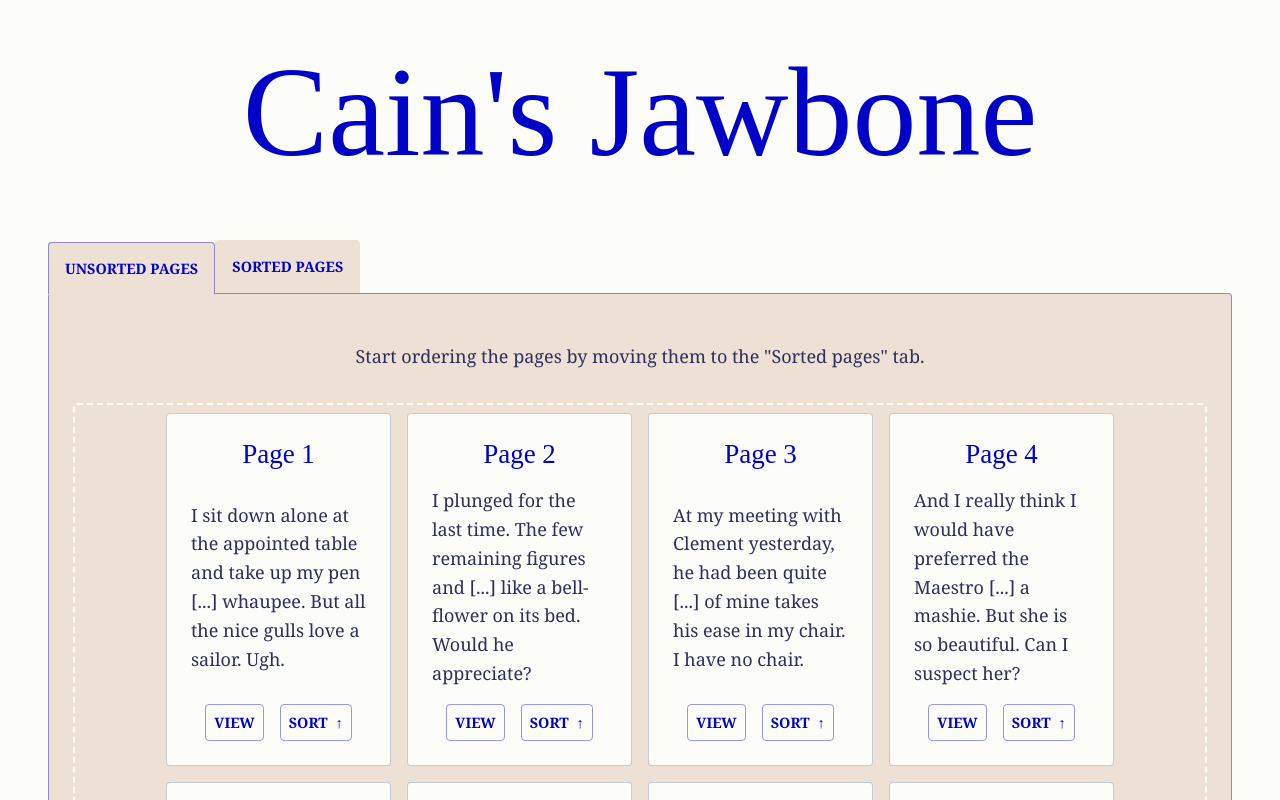
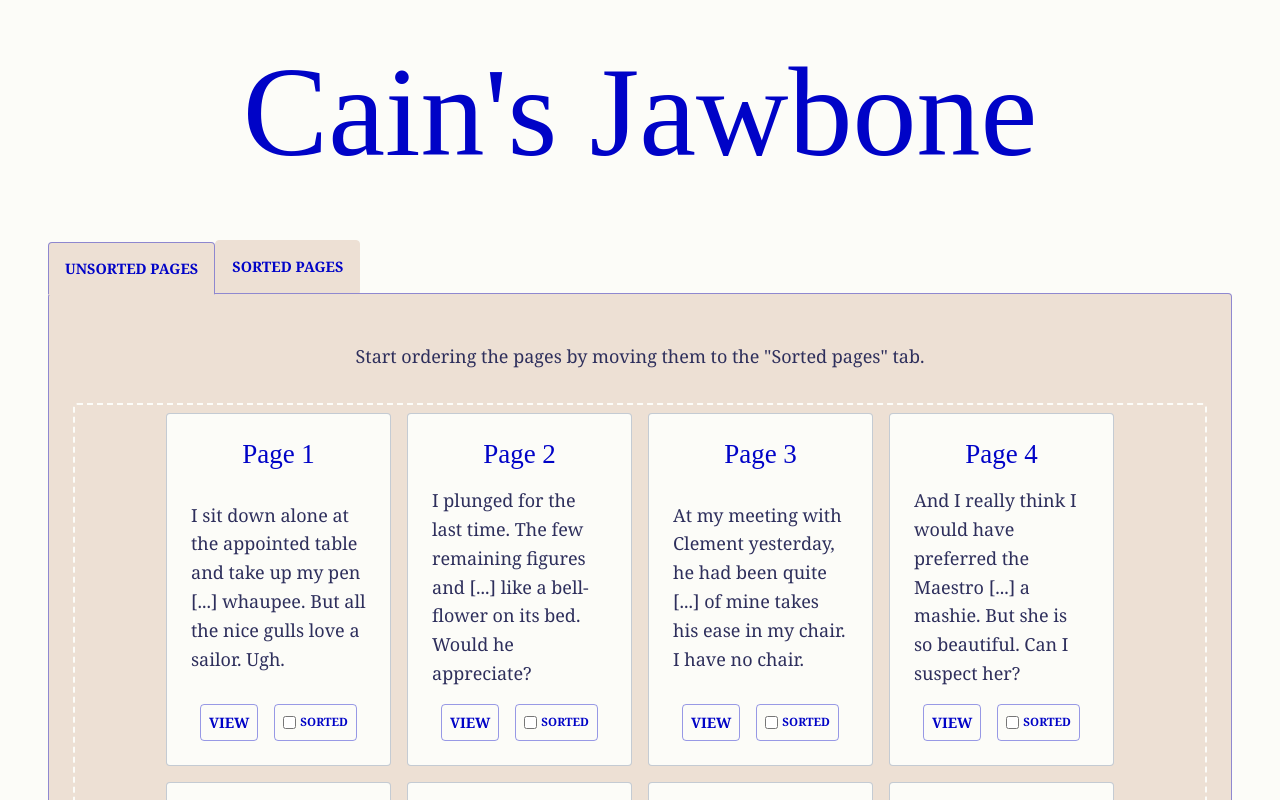
Before and after one commit to hgcl/cains-jawbone, a Vue app: page /book in a window 1280 px wide. Shown: the top 800 px of the page. Built offline with nearby package versions, Linux system fonts and the light colour scheme; a web font is replaced by a local one.

Commit message:
feat: replace "Sort" and "Remove" buttons with a "Sorted" checkbox

```diff
--- a/src/components/Card/Card.vue
+++ b/src/components/Card/Card.vue
@@ -12,8 +12,7 @@
   page: BookPage
 }>()
 const emit = defineEmits<{
-  (e: 'clickSendToSort', event: MouseEvent): void
-  (e: 'clickSendToUnsorted', event: MouseEvent): void
+  (e: 'toggleSorted', value: boolean): void
   (e: 'clickMoveLeft', event: MouseEvent): void
   (e: 'clickMoveRight', event: MouseEvent): void
   (e: 'clickOpenDialog', event: MouseEvent): void
@@ -46,18 +45,15 @@
       <Button @click="(e) => emit('clickOpenDialog', e)"
         >View<span class="visually-hidden"> page {{ page.id }}</span></Button
       >
-      <Button
-        class="card__button_sort"
-        v-if="page.list === 1"
-        @click="(e) => emit('clickSendToSort', e)"
-        >Sort<span aria-hidden="true"> &uarr;</span></Button
-      >
-      <Button
-        class="card__button_remove"
-        v-if="page.list === 2"
-        @click="(e) => emit('clickSendToUnsorted', e)"
-        >Remove<span aria-hidden="true"> &darr;</span></Button
-      >
+      <div class="card__checkbox">
+        <input
+          type="checkbox"
+          :id="`sorted${page.id}`"
+          :name="`sorted${page.id}`"
+          :checked="page.list === 2"
+          @change="emit('toggleSorted', ($event.target as HTMLInputElement).checked)"
+        /><label :for="`sorted${page.id}`">Sorted</label>
+      </div>
     </div>
   </article>
 </template>
@@ -108,11 +104,27 @@
   margin-right: calc(-1 * var(--padding-s));
 }
 
-/* View and sort/remove buttons */
+/* View and sort/view buttons */
 .card__buttons {
   display: flex;
   gap: var(--gap-m);
   justify-content: center;
+}
+.card__checkbox {
+  /* Reset styles */
+  /* Custom styles -- similar to <Button> */
+  display: flex;
+  gap: var(--gap-xs);
+  border: 1px solid var(--color-accent-subtle);
+  border-radius: var(--border-radius);
+  padding: var(--padding-xs);
+}
+.card__checkbox,
+.card__checkbox > * {
+  cursor: pointer;
+  font-size: var(--font-size-body-s);
+  font-weight: bold;
+  text-transform: uppercase;
 }
 
 /* INTERACTIONS */
--- a/src/components/PageArrays/PageArrays.utils.ts
+++ b/src/components/PageArrays/PageArrays.utils.ts
@@ -55,7 +55,9 @@
 }
 
 export function useSendToList(list1: Ref<BookPage[]>, list2: Ref<BookPage[]>) {
-  // Send page from unsorted list to sorted list (1 -> 2)
+  /**
+   * Send page from unsorted list to sorted list (1 -> 2)
+   */
   function sendToSort(id: number) {
     // Find page inside list 2
     const page = list1.value.find((i) => i.id === id)
@@ -73,7 +75,9 @@
     list2.value.forEach((item, index) => (item.order = index))
   }
 
-  // Send page from sorted list to unsorted list (2 -> 1)
+  /**
+   * Send page from sorted list to unsorted list (2 -> 1)
+   */
   function sendToUnsorted(id: number) {
     // Find page inside list 2
     const page = list2.value.find((i) => i.id === id)
@@ -91,7 +95,18 @@
     list1.value.unshift(page)
   }
 
-  return { sendToSort, sendToUnsorted }
+  /**
+   * Toggle "sorted" checkbox
+   */
+  function toggleSorted(page: BookPage, checked: boolean) {
+    if (checked) {
+      sendToSort(page.id)
+    } else {
+      sendToUnsorted(page.id)
+    }
+  }
+
+  return toggleSorted
 }
 
 export function useMovePage(
--- a/src/components/PageArrays/PageArrays.vue
+++ b/src/components/PageArrays/PageArrays.vue
@@ -41,7 +41,7 @@
 )
 
 // Send pages from "sorted" to "unsorted" list (or back)
-const { sendToSort, sendToUnsorted } = useSendToList(list1, list2)
+const toggleSorted = useSendToList(list1, list2)
 
 // Move item up-down sorted list
 const { moveLeft, moveRight } = useMovePage(list2, draggedOverIndex, draggingItem, onDropList2)
@@ -94,7 +94,7 @@
           <Card
             :page="item"
             @clickOpenDialog="openDialog(item, index, sortedList1)"
-            @clickSendToSort="sendToSort(item.id)"
+            @toggleSorted="toggleSorted(item, $event)"
           />
         </div>
       </div>
@@ -124,7 +124,7 @@
           <Card
             :page="item"
             @clickOpenDialog="openDialog(item, index, sortedList2)"
-            @clickSendToUnsorted="sendToUnsorted(item.id)"
+            @toggleSorted="toggleSorted(item, $event)"
             @clickMoveLeft="moveLeft(item, index)"
             @clickMoveRight="moveRight(item, index)"
           />
```
